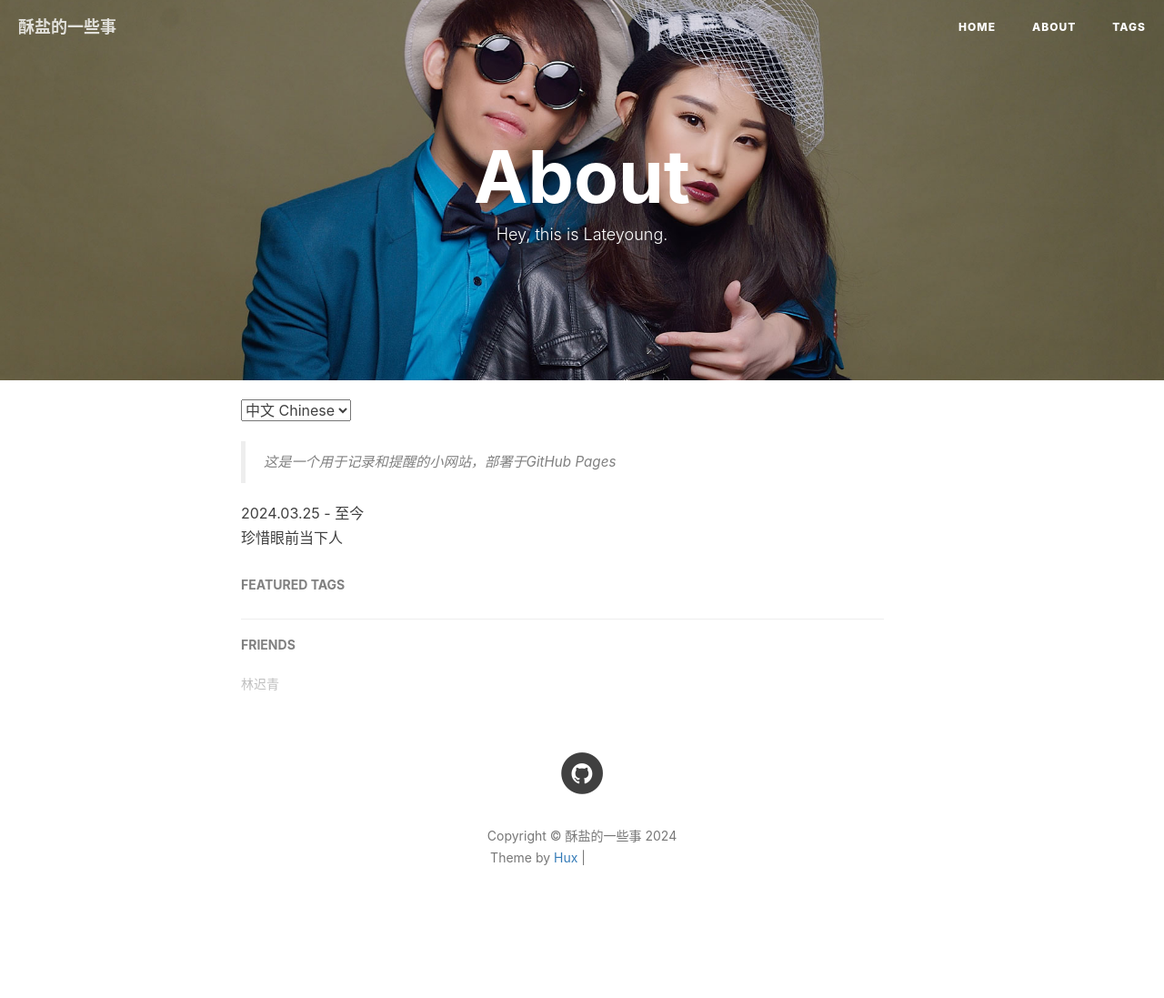
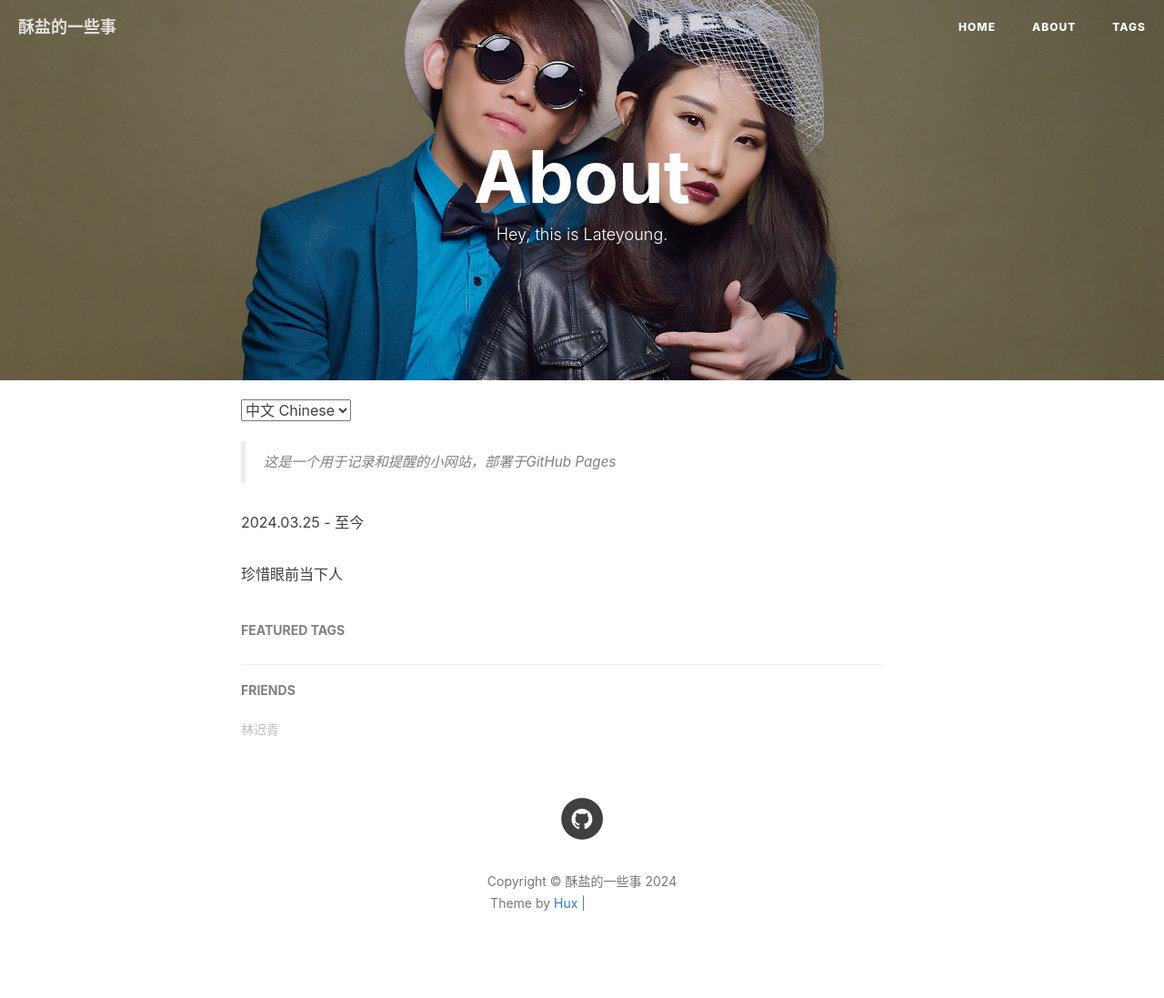
Before and after one commit to Su-yan1/Su-yan1.github.io, a Jekyll site: the page built from about.html, in a window 1280 px wide. Shown: the whole page at 91% size. Built offline with Jekyll 4.4.1, drawn with Linux system fonts in a browser that asks for light colours; nearby versions of some CDN libraries; comment, search, counter and statistics services are not loaded; before the commit the page ends 1047 px from its top, so only the background shows below that; grey boxes are pictures that could not be loaded.

```diff
--- a/about.html
+++ b/about.html
@@ -16,8 +16,8 @@ header-img: "img/about-bg.jpg"
     <blockquote>
         这是一个用于记录和提醒的小网站，部署于GitHub Pages
     </blockquote>
-    2024.03.25 - 至今
-    <br>珍惜眼前当下人
+    <p>2024.03.25 - 至今</p>
+    <p>珍惜眼前当下人</p>
 
 
 </div>
```
